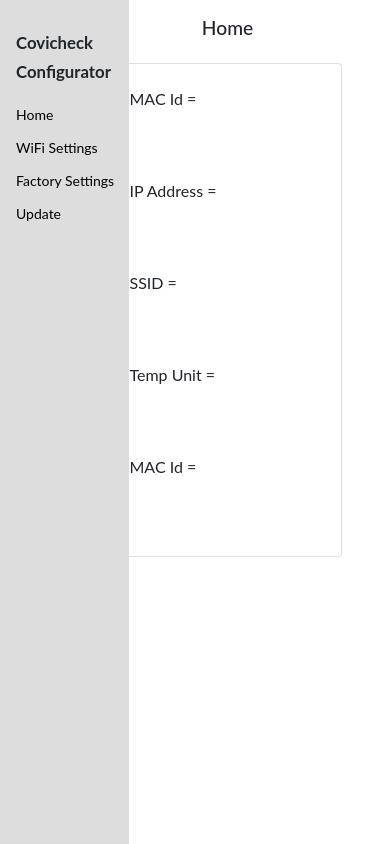
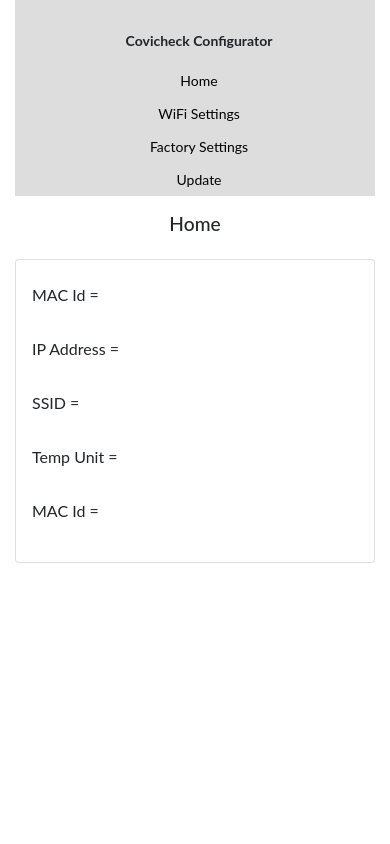
Before and after one commit to mmnirfan/covicheck, a plain HTML site: page index.html in a window 390 px wide. Drawn offline with nearby package versions, Linux system fonts and the light colour scheme; no server answers.

Commit message:
new changes

```diff
--- a/index.html
+++ b/index.html
@@ -39,9 +39,10 @@
         .sidenav a:hover {
           color: orange;
         }
-      .sidenav a h4:hover {
+        .sidenav a strong:hover {
           color: green;
         }
+        #content{margin-left: 250px;}
 
 
         .main {
@@ -54,78 +55,78 @@
           .sidenav a {font-size: 18px;}
           .sidenav {width: 163px;}
           h2 {font-size: 1.4em;}
+          #content{margin-right: 0;}
         }
         @media screen and (min-width: 480px) and (max-width:767px) {
-        strong {font-size: 0.8em;}
-        .sidenav a {font-size: 16px;}
-        .sidenav {width: 146px;}
+          strong {font-size: 0.8em; float: left;}
+          .sidenav a {font-size: 16px; float: left;}
+          .sidenav {width: 100%; height: auto; position: relative;}
           h2 {font-size: 1.3em;}
+          #content{margin-left: 0;}
         }
 
         @media screen and (min-width: 320px) and (max-width:479px) {
-        strong {font-size: 0.7em;}
-        .sidenav a {font-size: 14px;}
-        .sidenav {width: 129px;}
+          strong {font-size: 0.7em; float: none; top: 0; text-align: center;}
+          .sidenav a {font-size: 14px; float: none; text-align: center;}
+          .sidenav {width: 100%; height: auto; position: relative;}
           h2 {font-size: 1.2em;}
+          #content{margin-left: 0;}
         }
 
         @media screen and (max-width: 320px) {
-        strong {font-size: 0.6em;}
-        .sidenav a {font-size: 12px;}
-        .sidenav {width: 112px;}
+          strong {font-size: 0.6em; float: none; text-align: center;}
+          .sidenav a {font-size: 12px; float: none; text-align: center;}
+          .sidenav {width: 100%; height: auto; position: relative;}
           h2 {font-size: 1.1em;}
+          #content{margin-left: 0;}
         }
     </style>
 </head>
 <body>
     <section>
         <div class="container-fluid">
-        <div class="row">
-            <div class="col-3 col-sm-3 col-md-3 col-lg-3">
           <div class="sidenav">
-                    <a><h4><strong>Covicheck Configurator</strong></h4></a>
+            <a><h5><strong>Covicheck Configurator</strong></h5></a>
             <a href="index.html">Home</a>
             <a href="wifi_setting.html">WiFi Settings</a>
             <a href="factory_settings.html">Factory Settings</a>
             <a href="update.html">Update</a>
           </div>
-            </div>
-            <div class="col-8 col-sm-8 col-md-8 col-lg-8">
+          <div id="content">
             <h2 class="p-3 text-center">Home</h2>
             <div class="card p-3">
               <form>
                 <div class="form-group row">
-                      <label for="macId" class="col-sm-3 col-form-label">MAC Id =</label>
-                      <div class="col-sm-9">
+                  <label for="macId" class="col-sm-4 col-5 col-md-6 col-lg-6 col-form-label">MAC Id =</label>
+                  <div class="col-sm-8 col-7 col-md-6 col-lg-6">
                     <input type="text" readonly class="form-control-plaintext" id="macId" value="">
                   </div>
                 </div>
                 <div class="form-group row">
-                      <label for="ipAddress" class="col-sm-3 col-form-label">IP Address =</label>
-                      <div class="col-sm-9">
+                  <label for="ipAddress" class="col-sm-4 col-5 col-md-6 col-lg-6 col-form-label">IP Address =</label>
+                  <div class="col-sm-8 col-7 col-md-6 col-lg-6">
                     <input type="text" readonly class="form-control-plaintext" id="ipAddress" value="">
                   </div>
                 </div>
                 <div class="form-group row">
-                      <label for="ssid" class="col-sm-3 col-form-label">SSID =</label>
-                      <div class="col-sm-9">
+                  <label for="ssid" class="col-sm-4 col-5 col-md-6 col-lg-6 col-form-label">SSID =</label>
+                  <div class="col-sm-8 col-7 col-md-6 col-lg-6">
                     <input type="text" readonly class="form-control-plaintext" id="ssid" value="">
                   </div>
                 </div>
                 <div class="form-group row">
-                      <label for="tempUnit" class="col-sm-3 col-form-label">Temp Unit =</label>
-                      <div class="col-sm-9">
+                  <label for="tempUnit" class="col-sm-4 col-5 col-md-6 col-lg-6 col-form-label">Temp Unit =</label>
+                  <div class="col-sm-8 col-7 col-md-6 col-lg-6">
                     <input type="text" readonly class="form-control-plaintext" id="tempUnit" value="">
                   </div>
                 </div>
                 <div class="form-group row">
-                      <label for="deviceType" class="col-sm-3 col-form-label">MAC Id =</label>
-                      <div class="col-sm-6">
+                  <label for="deviceType" class="col-sm-4 col-5 col-md-6 col-lg-6 col-form-label">MAC Id =</label>
+                  <div class="col-sm-8 col-7 col-md-6 col-lg-6">
                     <input type="text" readonly class="form-control-plaintext" id="deviceType" value="">
                   </div>
                 </div>
               </form>
-                </div>
             </div>
           </div>
         </div>
```
Lines whose indentation alone changed are shown as unchanged.
